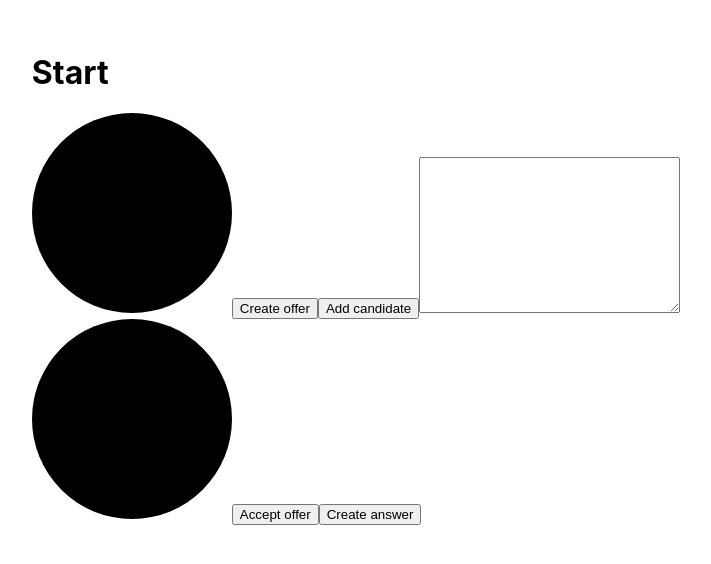
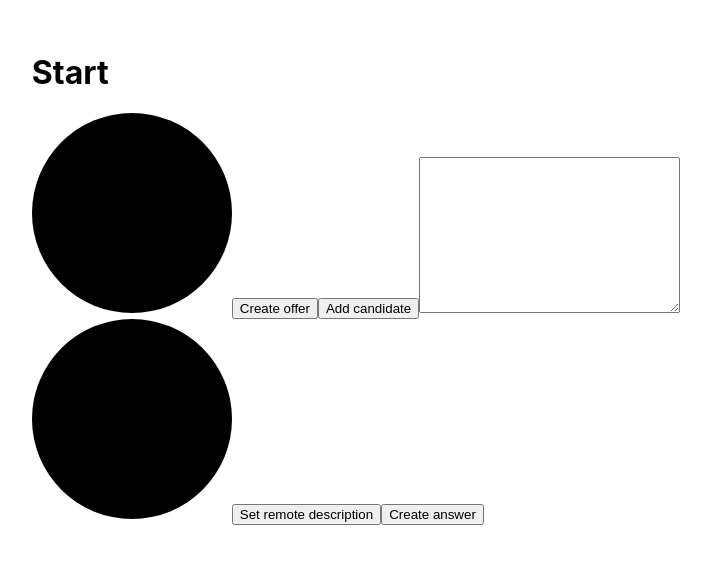
Before and after one commit to petedavisdev/jamophone, a Next.js app: page /start in a window 1280 px wide. Shown: the part 122-686 px from the top of the page, without its empty margins (284-995 px from the left). Built offline with nearby package versions, Linux system fonts and the light colour scheme; no server answers.

Commit message:
Correct icecandidate format

```diff
--- a/src/pages/start.tsx
+++ b/src/pages/start.tsx
@@ -26,7 +26,7 @@ export default function Start(): JSX.Element {
 
 		peerConnection.onicecandidate = (event) => {
 			if (event.candidate) {
-				console.log('candidate', event.candidate);
+				console.log(JSON.stringify(event.candidate));
 			}
 		};
 
@@ -78,7 +78,7 @@ export default function Start(): JSX.Element {
 	function addCandidate() {
 		if (textRef.current) {
 			const candidate = JSON.parse(textRef.current.value);
-			console.log({ candidate });
+			console.log(candidate);
 			connection.current?.addIceCandidate(new RTCIceCandidate(candidate));
 		}
 	}
@@ -95,7 +95,7 @@ export default function Start(): JSX.Element {
 				</section>
 				<section>
 					<video autoPlay ref={remoteVideoRef} />
-					<button onClick={setRemoteDescription}>Accept offer</button>
+					<button onClick={setRemoteDescription}>Set remote description</button>
 					<button onClick={createAnswer}>Create answer</button>
 				</section>
 			</main>
```
